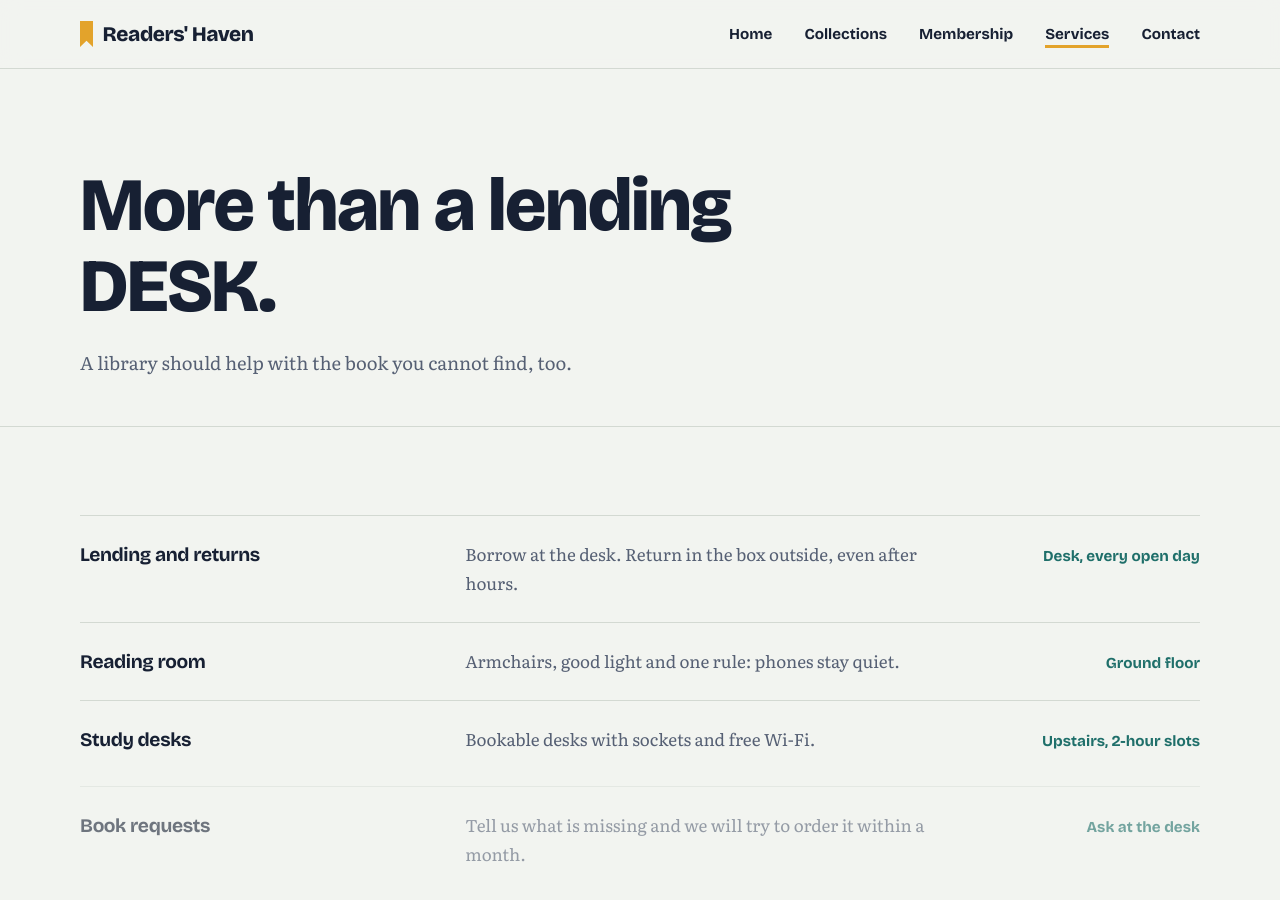
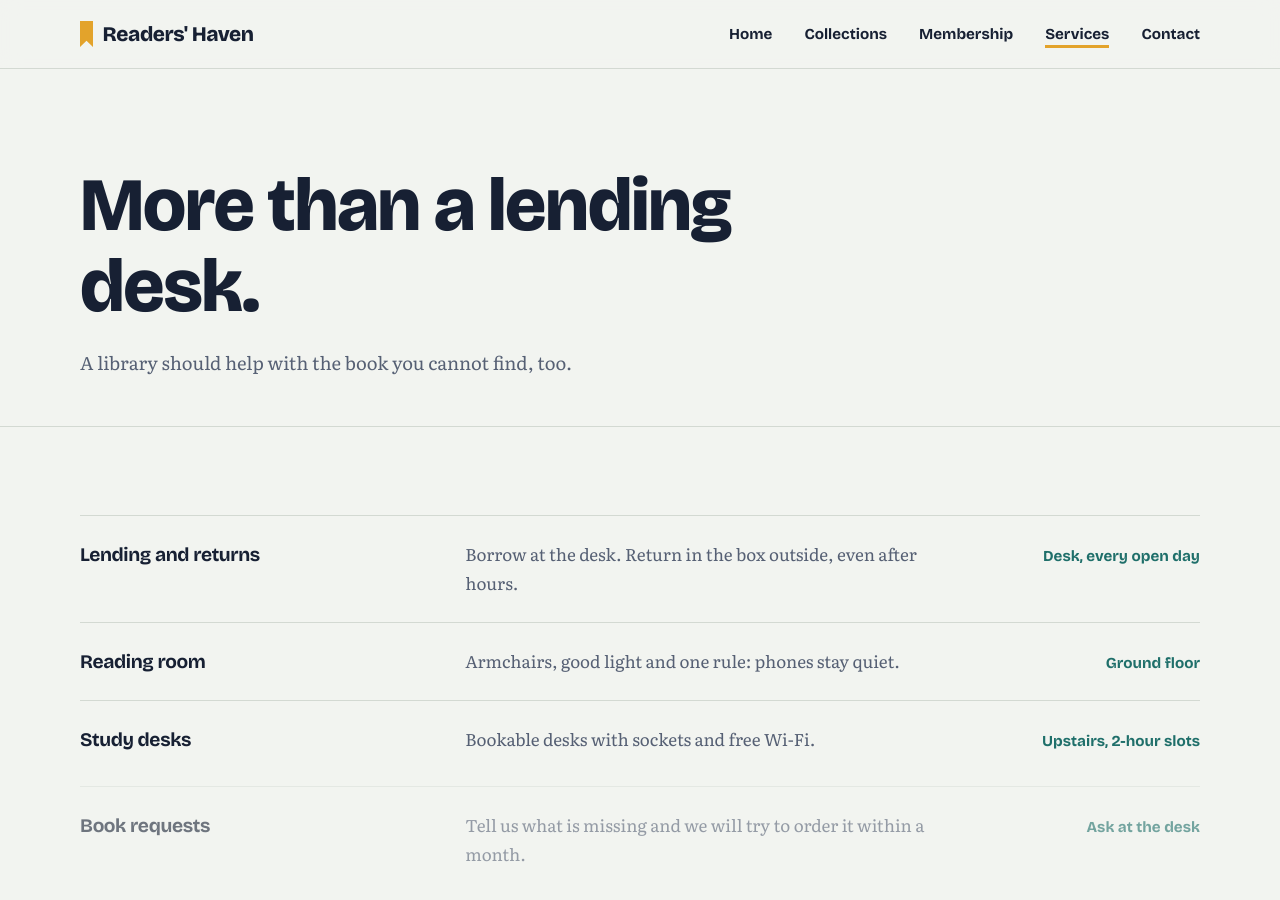
Before and after one commit to hammad-m19/readers-haven-library, a website: page src/services.html in a window 1280 px wide. Shown: the top 900 px of the page. Drawn offline with nearby package versions, Linux system fonts and the light colour scheme.

Commit message:
Update services page content

```diff
--- a/src/services.html
+++ b/src/services.html
@@ -24,7 +24,7 @@
 </div></header>
 <main>
 <section class="page-top"><div class="wrap stagger">
-<h1>More than a lending DESK.</h1>
+<h1>More than a lending desk.</h1>
 <p class="lead">A library should help with the book you cannot find, too.</p>
 </div></section>
 <section><div class="wrap"><ul class="services-list">
```
